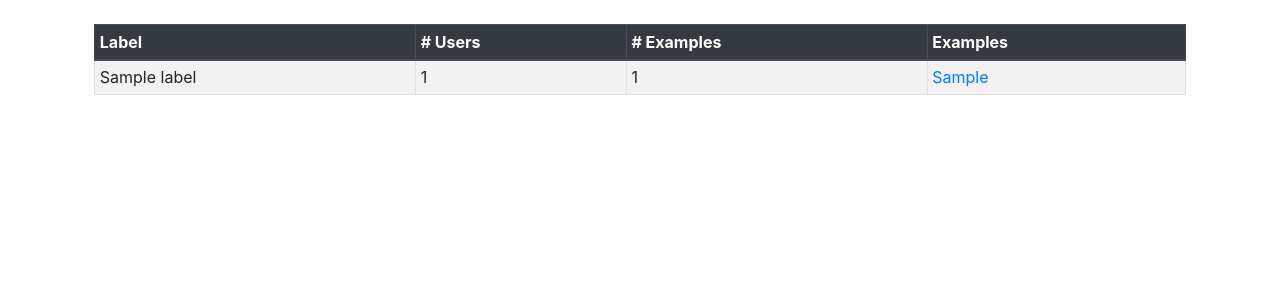
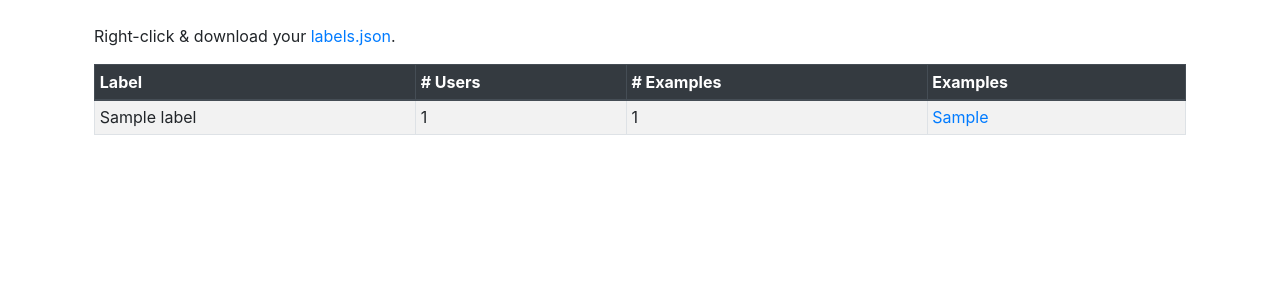
Before and after one commit to mjgaughan/flask-label-ui, a Flask app: page /stats in a window 1280 px wide. Shown: the part 56-356 px from the top of the page. Run offline with Flask 2, Linux system fonts and the light colour scheme; the visitor is signed in with stand-in values (Sample User, id 1); tables that the repository leaves empty hold one stand-in row (values such as "Sample post").

Commit message:
link in labels.json on Progress page

```diff
--- a/templates/stats.j2
+++ b/templates/stats.j2
@@ -2,6 +2,8 @@
 
 {% block title %}Stats!{%endblock%}
 {% block body %}
+
+<p>Right-click & download your <a href="/labels.json">labels.json</a>.</p>
 
 <table class="table table-sm table-striped table-bordered table-hover">
 <thead class='thead-dark'>
```
